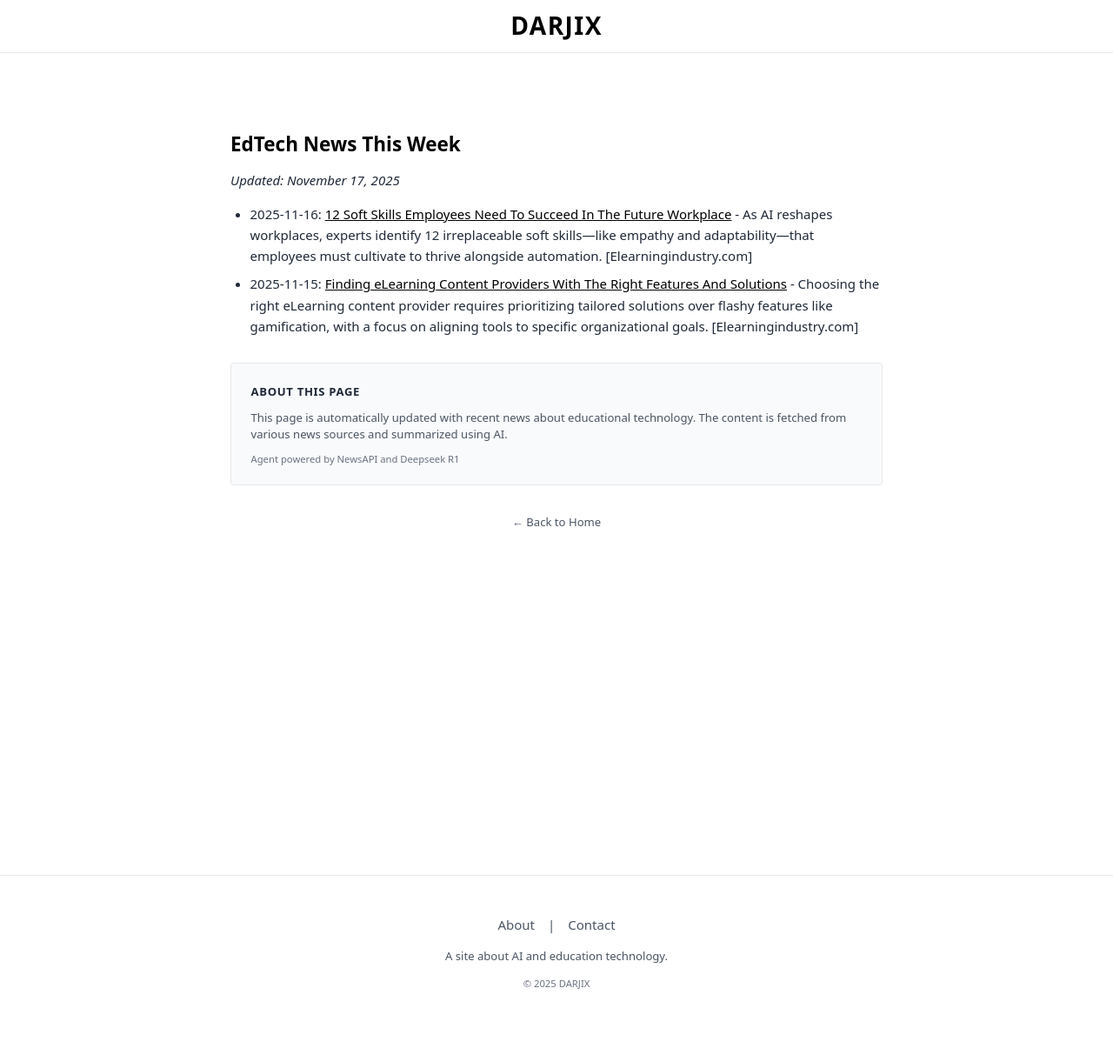
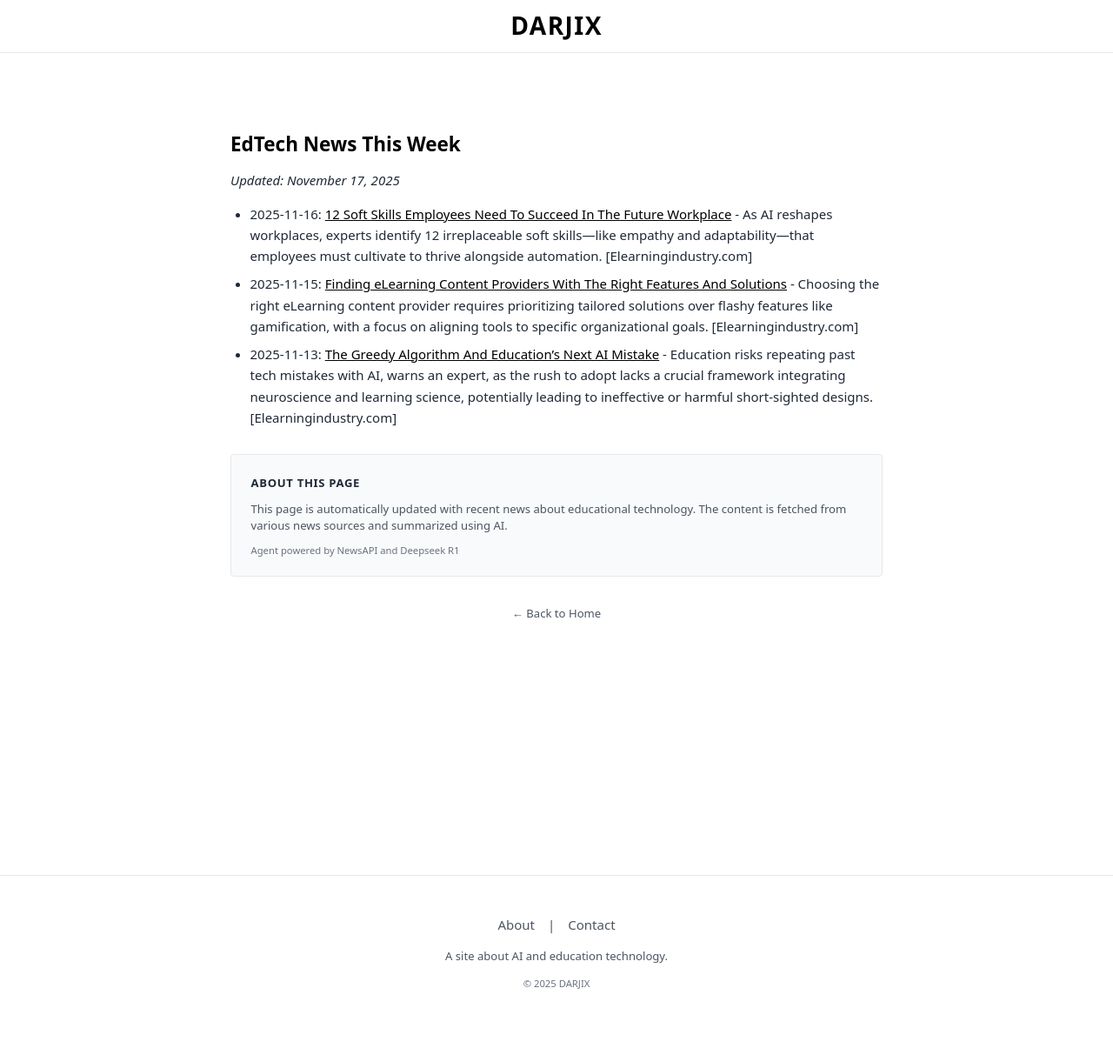
Before and after one commit to saldarji/darjix, a Jekyll site: the page built from news.html, in a window 1280 px wide. Shown: the whole page at 87% size. Built offline with Jekyll 4.4.1, drawn with Linux system fonts in a browser that asks for light colours.

Commit message:
🤖 Auto-update: EdTech News - November 17, 2025

```diff
--- a/_includes/edtech-news.md
+++ b/_includes/edtech-news.md
@@ -3,3 +3,4 @@
 
 - 2025-11-16: [12 Soft Skills Employees Need To Succeed In The Future Workplace](https://elearningindustry.com/soft-skills-employees-need-to-succeed-in-the-future-workplace) - As AI reshapes workplaces, experts identify 12 irreplaceable soft skills—like empathy and adaptability—that employees must cultivate to thrive alongside automation. [Elearningindustry.com]
 - 2025-11-15: [Finding eLearning Content Providers With The Right Features And Solutions](https://elearningindustry.com/finding-elearning-content-providers-with-the-right-features-and-solutions) - Choosing the right eLearning content provider requires prioritizing tailored solutions over flashy features like gamification, with a focus on aligning tools to specific organizational goals. [Elearningindustry.com]
+- 2025-11-13: [The Greedy Algorithm And Education's Next AI Mistake](https://elearningindustry.com/the-greedy-algorithm-and-educations-next-ai-mistake) - Education risks repeating past tech mistakes with AI, warns an expert, as the rush to adopt lacks a crucial framework integrating neuroscience and learning science, potentially leading to ineffective or harmful short-sighted designs. [Elearningindustry.com]
```
